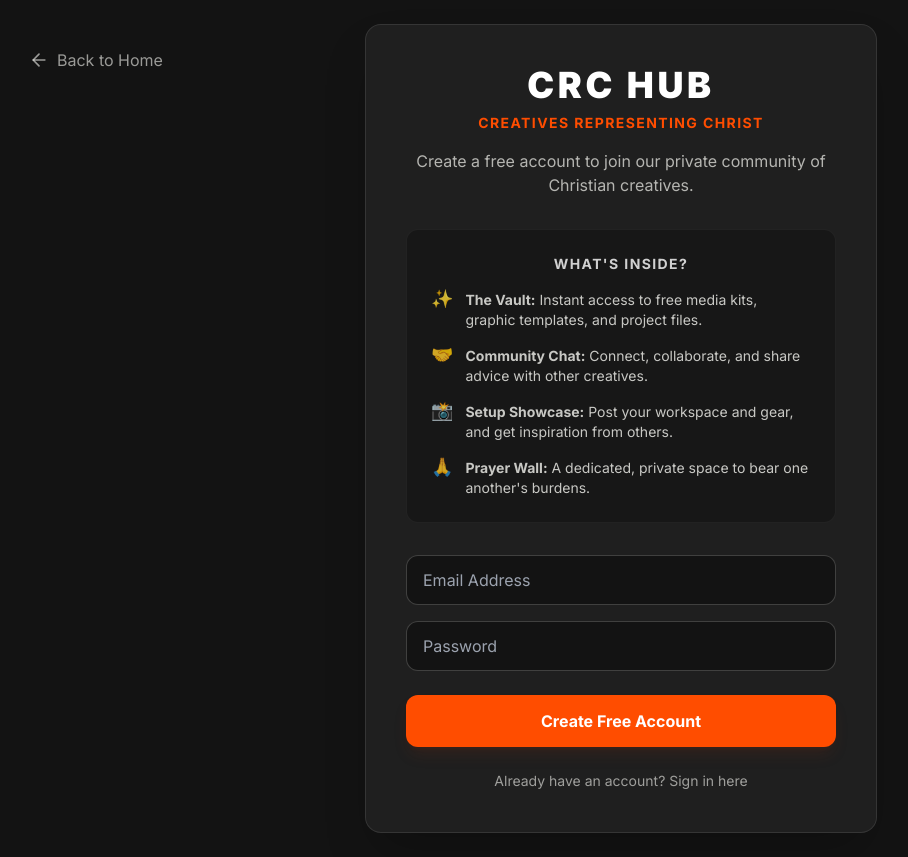
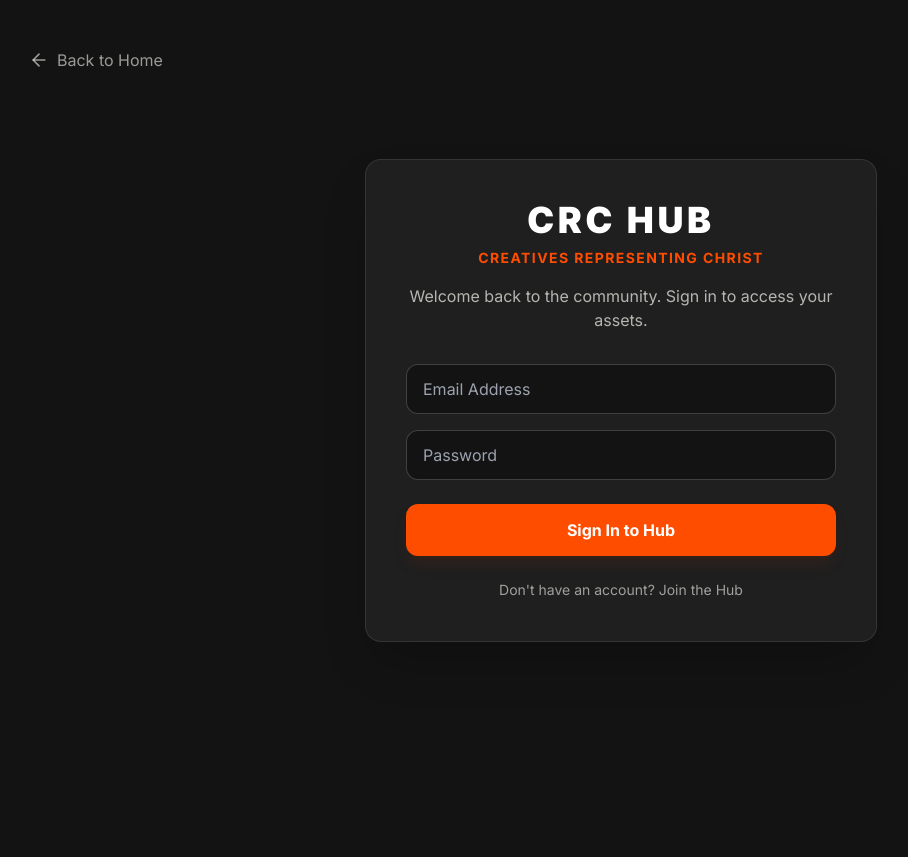
Before and after one commit to mikemillermedia/riseandrendercrc, a React (Vite) app: page /login in a window 1280 px wide. Shown: the whole page, without its empty margins (19-927 px from the left). After the commit the page ends 800 px from the top, so only its background shows below. Built offline with nearby package versions, Linux system fonts and the light colour scheme; no server answers.

Commit message:
Update Login.tsx

```diff
--- a/Login.tsx
+++ b/Login.tsx
@@ -10,7 +10,7 @@ const supabase = createClient(supabaseUrl, supabaseAnonKey);
 export default function Login() {
   const [email, setEmail] = useState('');
   const [password, setPassword] = useState('');
-  const [isLogin, setIsLogin] = useState(false); // Defaulting to Sign Up mode since it's a new community
+  const [isLogin, setIsLogin] = useState(true); // Defaulting to Sign Up mode since it's a new community
   const [message, setMessage] = useState('');
   const navigate = useNavigate();
 
```
